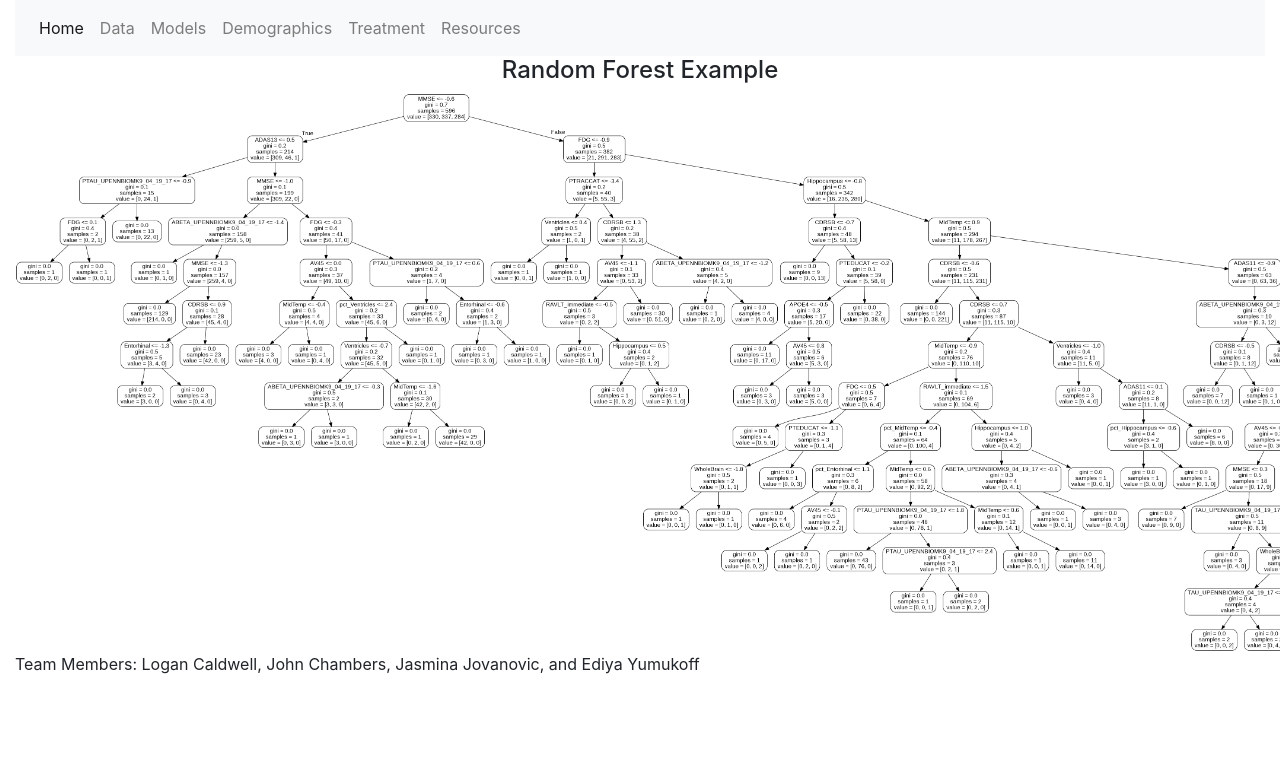
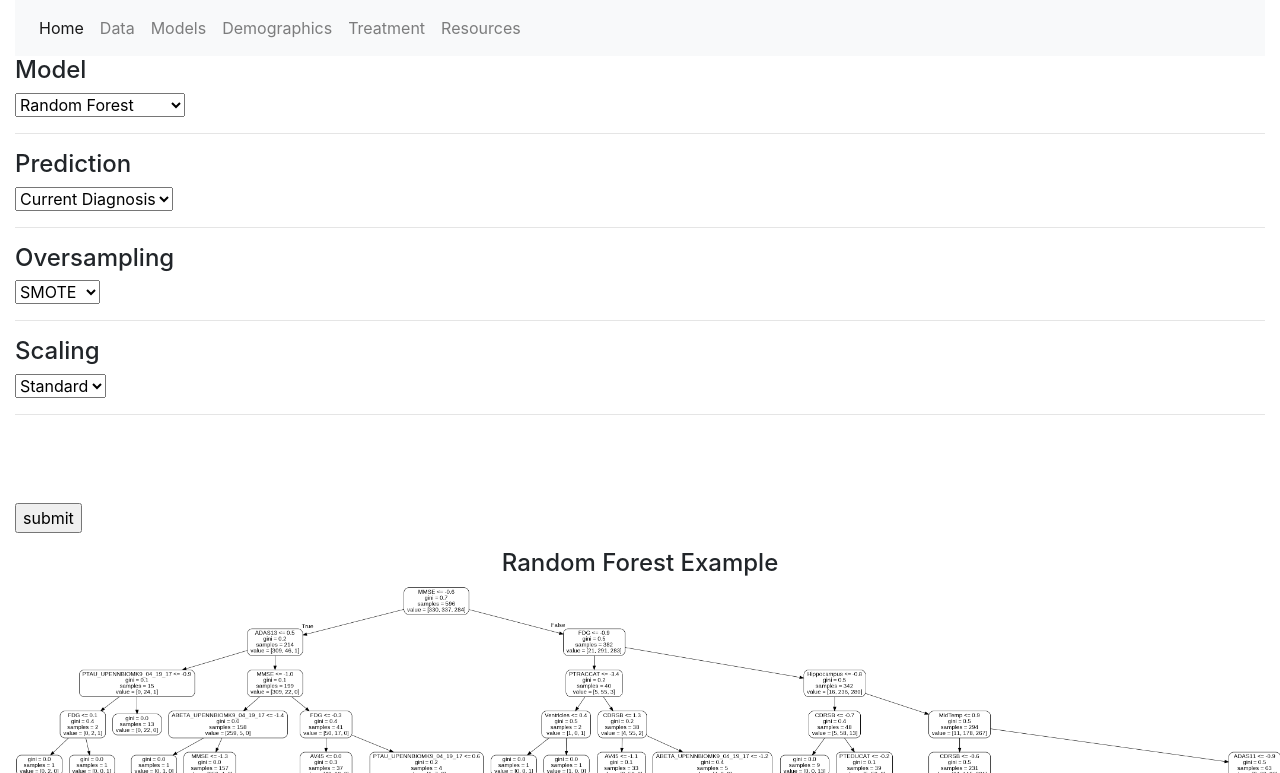
Before and after one commit to parismoscow/Alzheimer-s_Disease, a Flask app: page /models in a window 1280 px wide; the page is wider, and only the part inside the window is pictured. Shown: the part 400-1173 px from the top of that part. Before the commit the page ends 1074 px from the top of that part, so only its background shows below. Run offline with Flask 2, Linux system fonts and the light colour scheme; some libraries are stand-ins or nearby versions.

Commit message:
adding feature selection to models webpage

```diff
--- a/app.py
+++ b/app.py
@@ -1,4 +1,5 @@
-from flask import Flask, jsonify, render_template
+from flask import Flask, jsonify, render_template, request
+
 
 app = Flask(__name__)
 
@@ -7,21 +8,35 @@ app = Flask(__name__)
 def diseases():
     return render_template("index.html")
 
+
+@app.route('/result', methods=['POST', 'GET'])
+def result():
+    if request.method == 'POST':
+        result = request.form
+        print(result)
+        return render_template("result.html", result=result)
+    # else:
+
+
 @app.route("/data")
 def data():
     return render_template("data.html")
+
 
 @app.route("/resources")
 def resources():
     return render_template("resources.html")
 
+
 @app.route("/treatment")
 def treatment():
     return render_template("treatment.html")
+
 
 @app.route("/models")
 def models():
     return render_template("models.html")
 
+
 if __name__ == "__main__":
     app.run(debug=True)
--- a/templates/models.html
+++ b/templates/models.html
@@ -42,9 +42,49 @@
         </ul>
       </div>
 
-                </nav>  <!-- end of nav bar -->
+    </nav> <!-- end of nav bar -->
+
+
+    <form action="/result" method="POST" enctype="multipart/form-data">
+
+
+      <h4>Model</h4>
+      <select id="model" name="model">
+        <option value="rf">Random Forest</option>
+        <option value="svc">SVC</option>
+        <option value="lr">Logistic Regression</option>
+        <option value="dnn">Deep Neural Net</option>
+      </select>
+      <br>
+      <hr>
+      <h4>Prediction</h4>
+      <select id="prediction" name="prediction">
+        <option value="dx">Current Diagnosis</option>
+        <option value="fdx">Fugure Diagnosis</option>
+      </select>
+      <br>
+      <hr>
+      <h4>Oversampling</h4>
+      <select id="oversampling" name="oversampling">
+        <option value="smote">SMOTE</option>
+        <option value="random">Random</option>
+      </select>
+      <br>
+      <hr>
+      <h4>Scaling</h4>
+      <select id="scaling" name="scaling">
+        <option value="standard">Standard</option>
+        <option value="minmax">MinMax</option>
+      </select>
+      <hr><br>
+      <br><br>
+      <p><input type="submit" value="submit" /></p>
+    </form>
+
     <div>
-    <div style="text-align:center"><h4>Random Forest Example</h4></div>
+      <div style="text-align:center">
+        <h4>Random Forest Example</h4>
+      </div>
       <img src="../images/tree.png" alt="bad pic" style="width:1500px">
 
     </div>
```
Also changed, not shown: templates/result.html (added, +15 -0 lines). Lines whose indentation alone changed are shown as unchanged.
